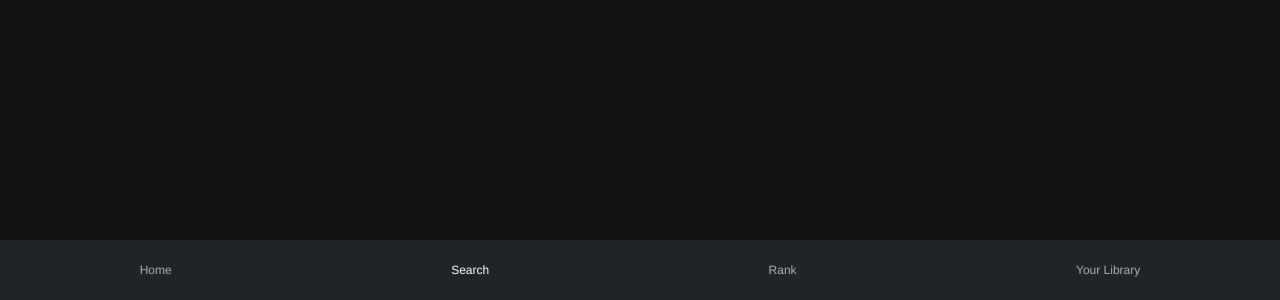
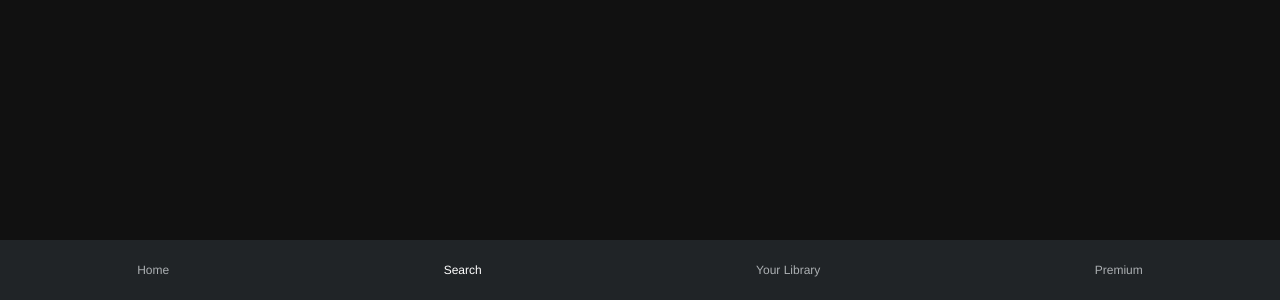
Before and after one commit to hhuwc/spotify, a Vue app: page /#/search/playlist/1 in a window 1280 px wide. Shown: the part 500-800 px from the top of the page. Built offline with nearby package versions, Linux system fonts and the light colour scheme; a small style sheet from the web is missing.

Commit message:
样式调整

```diff
--- a/public/index.html
+++ b/public/index.html
@@ -5,7 +5,7 @@
     <meta charset="utf-8" />
     <meta name="viewport" content="width=device-width, initial-scale=1.0, minimum-scale=1.0, maximum-scale=1.0, user-scalable=0">
     <title>Spotify</title>
-    <link rel="stylesheet" type="text/css" href="//at.alicdn.com/t/font_1034051_cazvw9szyzg.css">
+    <link rel="stylesheet" type="text/css" href="//at.alicdn.com/t/font_1034051_wwpx3mpx4un.css">
 </head>
 
 <body>
--- a/src/App.vue
+++ b/src/App.vue
@@ -3,20 +3,19 @@
     <keep-alive>
       <router-view></router-view>
     </keep-alive>
-    <h1 class="mini-player" v-if="showMiniBar">mini播放器</h1>
+    <player></player>
     <bottom-bar/>
   </div>
 </template>
 
 <script>
 import BottomBar from "components/bottom-nav";
-import { mapState } from "vuex";
+import Player from "components/player";
+
 export default {
   components: {
-    BottomBar
-  },
-  computed: {
-    ...mapState(["showMiniBar"])
+    BottomBar,
+    Player
   }
 };
 </script>
@@ -32,16 +31,5 @@ body,
 }
 #app {
   position: relative;
-
-  .mini-player {
-    color: #fff;
-    background-color: red;
-    height: 50px;
-    position: absolute;
-    left: 0;
-    right: 0;
-    bottom: 60px;
-    z-index: 100;
-  }
 }
 </style>
--- a/src/components/bottom-nav.vue
+++ b/src/components/bottom-nav.vue
@@ -9,13 +9,14 @@
         <i class="spfont sp-search"></i>
         <span>Search</span>
       </router-link>
-      <router-link tag="div" class="tab-item" to="/rank">
-        <i class="spfont sp-spotify"></i>
-        <span>Rank</span>
-      </router-link>
+
       <router-link tag="div" class="tab-item" to="/library">
         <i class="spfont sp-library"></i>
         <span>Your Library</span>
+      </router-link>
+      <router-link tag="div" class="tab-item" to="/premium">
+        <i class="spfont sp-spotify"></i>
+        <span>Premium</span>
       </router-link>
     </div>
   </div>
@@ -36,6 +37,7 @@ $-z-index: 100;
   position: absolute;
   bottom: 0;
   z-index: $-z-index;
+  box-shadow: 0 -1px 1px -2px #aaa;
 
   .main-tab {
     display: flex;
```
